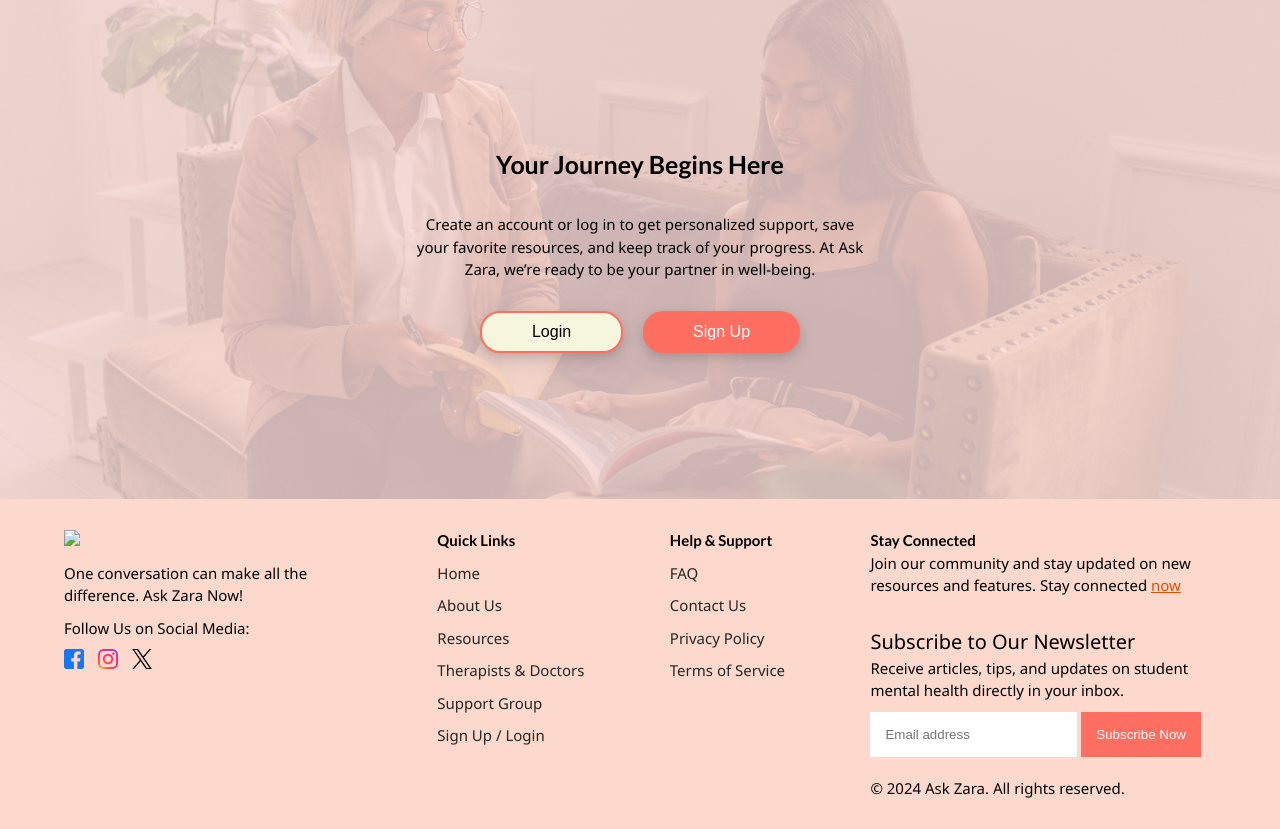
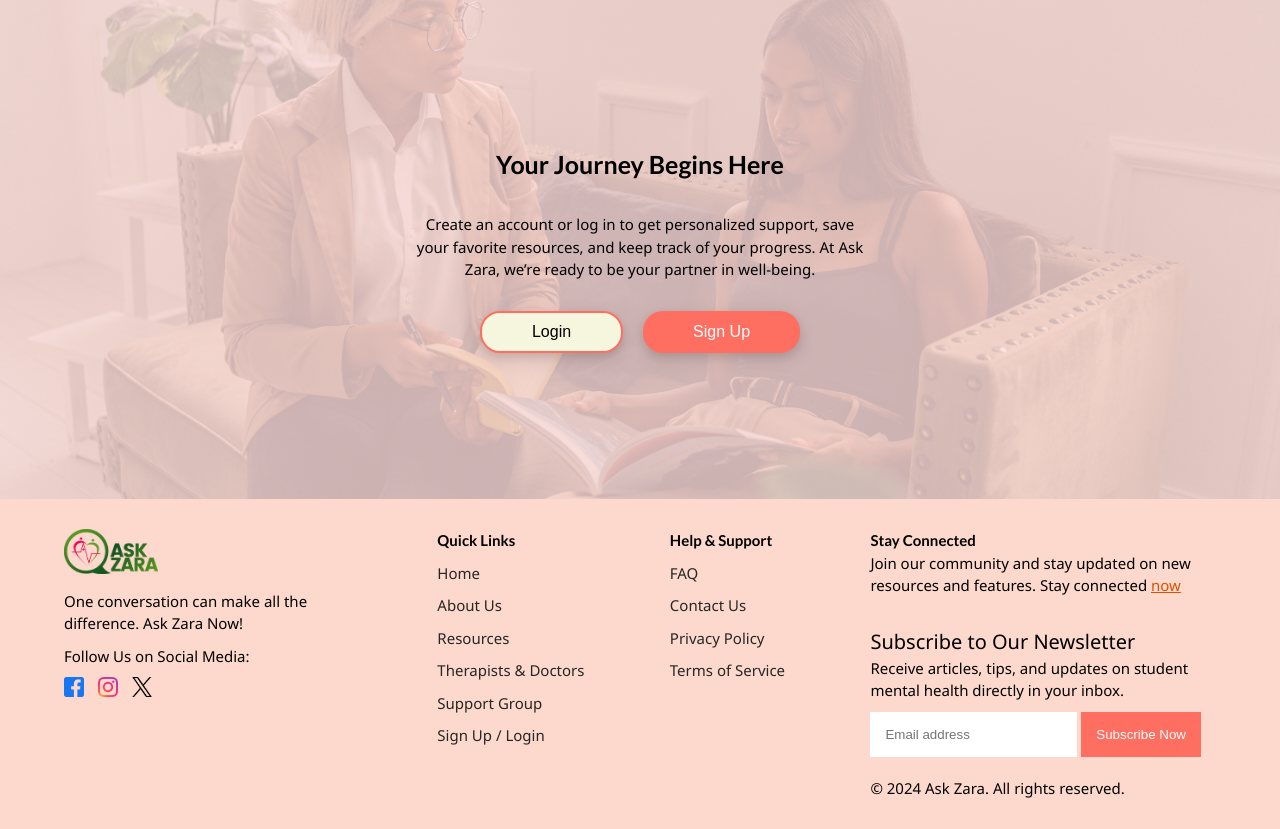
Before and after one commit to adesoladev/askzara, a plain HTML site: page index.html in a window 1280 px wide. Shown: the part 3836-4665 px from the top of the page. Drawn offline with Linux system fonts and the light colour scheme.

Commit message:
html updated

```diff
--- a/index.html
+++ b/index.html
@@ -454,7 +454,7 @@
               <img
                 class="askzara-logo"
                 href="#"
-                src="./assetsaskzaralogo.png"
+                src="./assets/askzaralogo.png"
               />
               <p>One conversation can make all the difference. Ask Zara Now!</p>
               <div class="follow-us">
```
